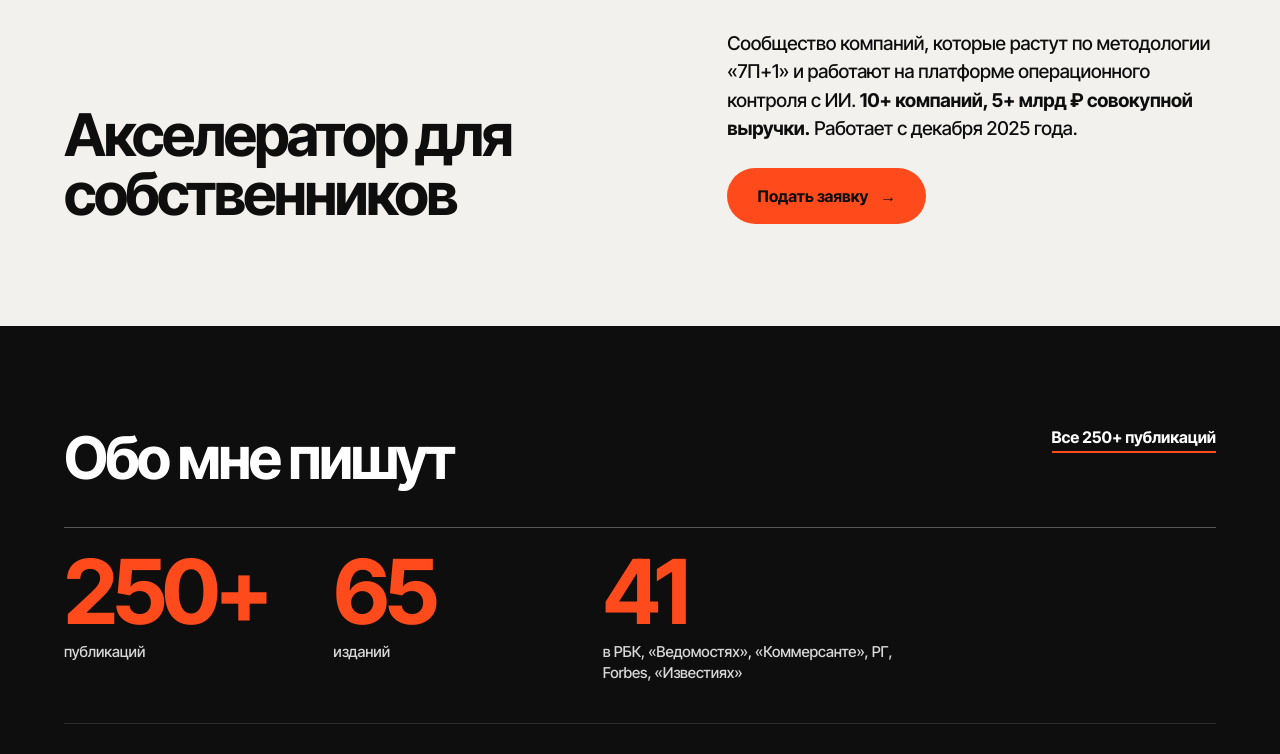
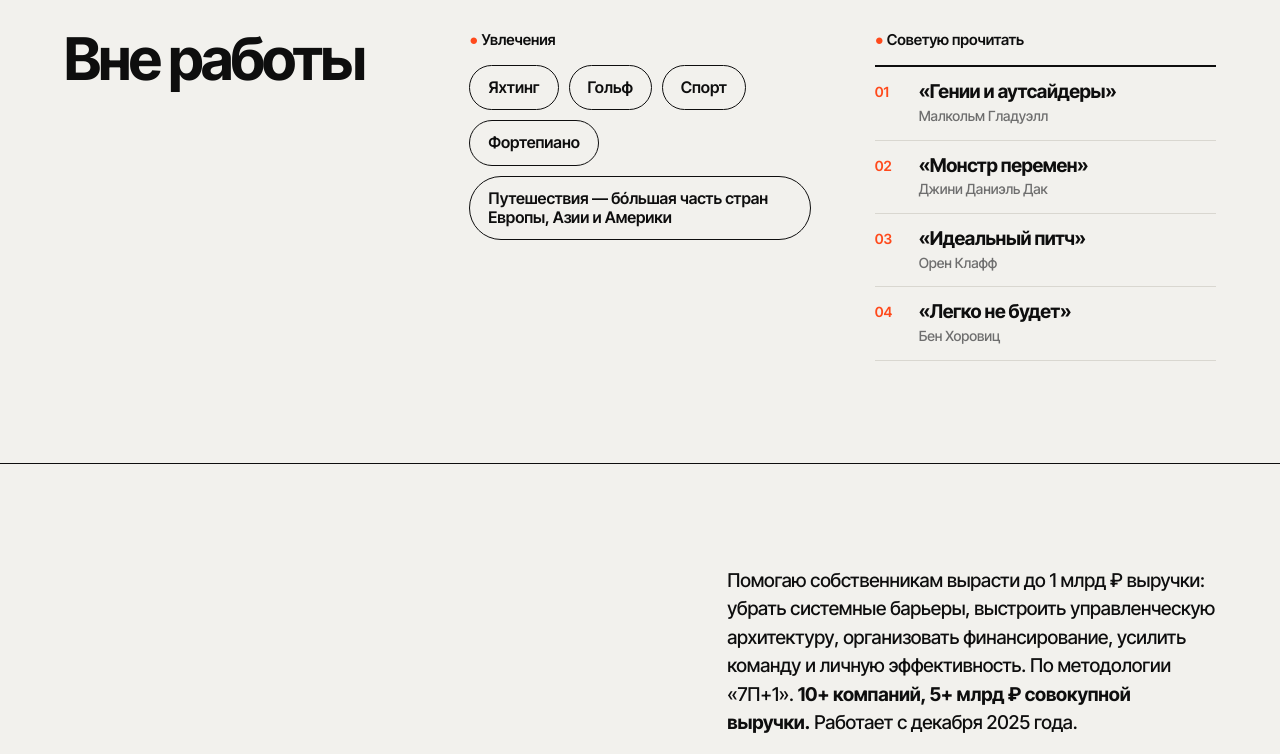
Before and after one commit to blackredwhitee/popov-bold, a Next.js app: page / in a window 1280 px wide. Shown: the part 9140-9894 px from the top of the page. Built offline with nearby package versions, Linux system fonts and the light colour scheme; no server answers.

Commit message:
Из профиля Михаила: награды, TG Market Conf, «Вне работы», сайт акселератора
Co-Authored-By: Claude Opus 5.5 <noreply@anthropic.com>

```diff
--- a/src/app/home.module.css
+++ b/src/app/home.module.css
@@ -227,3 +227,18 @@ html:global(.js) :global(.in) .scheme .node { opacity: 1; animation: nodeIn .6s
   .marker, .panelIn { transition: none; animation: none; }
   html:global(.js) .scheme .node { opacity: 1; animation: none; }
 }
+
+/* ——— Вне работы ——— */
+.life { display: grid; grid-template-columns: minmax(0, 4fr) minmax(0, 4fr) minmax(0, 4fr); gap: 32px clamp(32px, 5vw, 72px); align-items: start; border-bottom: 1.5px solid var(--navy); }
+.life h3 { margin: 0 0 16px; font: 600 15px/1.3 var(--sans); }
+.life h3::before { content: "● "; color: var(--hot); }
+.hobbies { margin: 0; padding: 0; list-style: none; display: flex; flex-wrap: wrap; gap: 10px; }
+.hobbies li { padding: 12px 18px; border: 1.5px solid var(--navy); border-radius: 999px; font: 600 16px/1.2 var(--sans); transition: background-color .2s; }
+.hobbies li:hover { background: var(--hot); border-color: var(--hot); }
+.books { margin: 0; padding: 0; list-style: none; border-top: 2px solid var(--navy); counter-reset: b; }
+.books li { counter-increment: b; display: grid; grid-template-columns: 36px 1fr; gap: 2px 8px; padding: 14px 0; border-bottom: 1.5px solid var(--line-soft); }
+.books li::before { content: counter(b, decimal-leading-zero); grid-row: span 2; font: 600 14px/1.6 var(--sans); color: var(--hot); }
+.books b { font: 700 19px/1.2 var(--sans); letter-spacing: -.02em; }
+.books span { font: 500 14px/1.4 var(--sans); color: var(--ink-4); }
+@media (max-width: 900px) { .life { grid-template-columns: 1fr; } }
+.accelNote { font-size: 16px !important; color: var(--ink-4); }
--- a/src/app/page.tsx
+++ b/src/app/page.tsx
@@ -7,7 +7,7 @@ import Pic from "@/components/Pic";
 import { TgIcon } from "@/components/icons";
 import { CASES } from "@/data/cases";
 import {
-  ABOUT, AWARDS, CAREER_CASES, FAQ, FIT, NOT_FIT, PAINS, QUOTES, SERVICES, STEPS, TIMELINE,
+  ABOUT, AWARDS, BOOKS, CAREER_CASES, FAQ, FIT, HOBBIES, NOT_FIT, PAINS, QUOTES, SERVICES, STEPS, TIMELINE,
 } from "@/data/home";
 import { COMPANY_LOGOS, OUTLET_LOGOS } from "@/data/logos";
 import { FEATURED, fmtDate, MEDIA_STATS } from "@/data/media";
@@ -205,12 +205,29 @@ export default function Home() {
         <figcaption className="container">С командой Talkbank</figcaption>
       </figure>
 
+      {/* Вне работы */}
+      <section className={`container sec ${s.life}`} data-reveal>
+        <h2 className="h2">Вне работы</h2>
+        <div>
+          <h3>Увлечения</h3>
+          <ul className={s.hobbies}>{HOBBIES.map((h) => <li key={h}>{h}</li>)}</ul>
+        </div>
+        <div>
+          <h3>Советую прочитать</h3>
+          <ol className={s.books}>{BOOKS.map((b) => <li key={b.t}><b>{b.t}</b><span>{b.a}</span></li>)}</ol>
+        </div>
+      </section>
+
       {/* Акселератор */}
       <section className={`container sec ${s.accel}`} data-reveal>
         <h2 className="h2">Акселератор для собственников</h2>
         <div>
-          <p>Сообщество компаний, которые растут по методологии «7П+1» и работают на платформе операционного контроля с ИИ. <b>10+ компаний, 5+ млрд ₽ совокупной выручки.</b> Работает с декабря 2025 года.</p>
-          <a href="#form" className="btn btn-primary">Подать заявку <span aria-hidden="true">→</span></a>
+          <p>Помогаю собственникам вырасти до 1 млрд ₽ выручки: убрать системные барьеры, выстроить управленческую архитектуру, организовать финансирование, усилить команду и личную эффективность. По методологии «7П+1». <b>10+ компаний, 5+ млрд ₽ совокупной выручки.</b> Работает с декабря 2025 года.</p>
+          <p className={s.accelNote}>Отбор — через обязательное собеседование.</p>
+          <div className={s.heroBtns}>
+            <a href="#form" className="btn btn-primary">Подать заявку <span aria-hidden="true">→</span></a>
+            <a href="https://pnpconsulting.ru" className="btn btn-outline" target="_blank" rel="noopener">Сайт акселератора ↗</a>
+          </div>
         </div>
       </section>
 
--- a/src/data/home.ts
+++ b/src/data/home.ts
@@ -76,6 +76,7 @@ export const TIMELINE = [
   { co: "2016", f: "Основал TalkBank вместе с братом Александром на собственные средства" },
   { co: "Talkbank", f: "Основатель и CEO. 3 инвестраунда, оценка с 20 млн до 1,2 млрд ₽" },
   { co: "TG Market", f: "Основатель. Маркетплейс в Telegram на платформе Talkbank" },
+  { co: "TG Market Conf", f: "Основатель конференции о бизнесе в Telegram" },
   { co: "2020", f: "87% обращений клиентов TalkBank обрабатывает робот" },
   { co: "Акселератор", f: "С 12.2025. 10+ компаний, совокупная выручка 5+ млрд ₽" },
 ];
@@ -89,7 +90,10 @@ export const AWARDS: { n: string; d: string; y: string; url?: string }[] = [
   { n: "Forbes", d: "Профиль на Forbes.ru", y: "", url: "https://www.forbes.ru/profile/361969" },
   { n: "«Сколково»", d: "«Самый инновационный проект»", y: "" },
   { n: "Московская биржа", d: "Приз конкурса стартапов", y: "" },
-  { n: "РВК · Finopolis", d: "Специальный приз", y: "" },
+  { n: "РВК · Finopolis", d: "Спецприз на Форуме финансовых инноваций Банка России", y: "" },
+  { n: "FinTech Russia", d: "EasyFinance — лучший финтех-стартап конференции", y: "" },
+  { n: "InvestHK FinTech Award", d: "Лауреат премии, Гонконг (EasyFinance)", y: "" },
+  { n: "SBC FinTech London", d: "Топ-20 финтех-компаний акселератора StartupBootCamp (EasyFinance)", y: "" },
   { n: "«Ведомости»", d: "Лучший спикер конференций", y: "" },
   { n: "«Headliner года»", d: "Финалист всероссийской независимой премии", y: "" },
   { n: "ИНФИС", d: "Сертифицированный независимый финансовый советник", y: "" },
@@ -111,7 +115,7 @@ export const QUOTES = {
   form: "Ключевая ошибка, от которой нельзя избавиться, — упущенное время",
 };
 
-export const FIT = ["Собственникам с выручкой от 300 млн ₽", "Тем, кто готов менять процессы и открыть цифры", "Тем, кто думает о росте стоимости бизнеса"];
+export const FIT = ["Собственникам с выручкой от 300 млн ₽", "Компаниям, которые работают на рынке больше 5 лет", "Тем, кто готов менять процессы и открыть цифры", "Тем, кто думает о росте стоимости бизнеса"];
 export const NOT_FIT = ["Стартапам без выручки", "Тем, кто ищет волшебную таблетку за неделю", "Тем, кто не готов делиться результатом"];
 
 export const FAQ = [
@@ -123,3 +127,12 @@ export const FAQ = [
   { q: "Можно ли начать с диагностики?", a: "Да, обычно так и начинаем. Экспресс-диагностика занимает 2–4 недели: на выходе карта потерь и план изменений с целевыми цифрами." },
   { q: "Работаете ли вы в регионах и удалённо?", a: "[Ответ Михаила]" },
 ];
+
+/** «Вне работы» — из профиля Михаила (29.09.2026). */
+export const HOBBIES = ["Яхтинг", "Гольф", "Спорт", "Фортепиано", "Путешествия — бóльшая часть стран Европы, Азии и Америки"];
+export const BOOKS = [
+  { t: "«Гении и аутсайдеры»", a: "Малкольм Гладуэлл" },
+  { t: "«Монстр перемен»", a: "Джини Даниэль Дак" },
+  { t: "«Идеальный питч»", a: "Орен Клафф" },
+  { t: "«Легко не будет»", a: "Бен Хоровиц" },
+];
```
